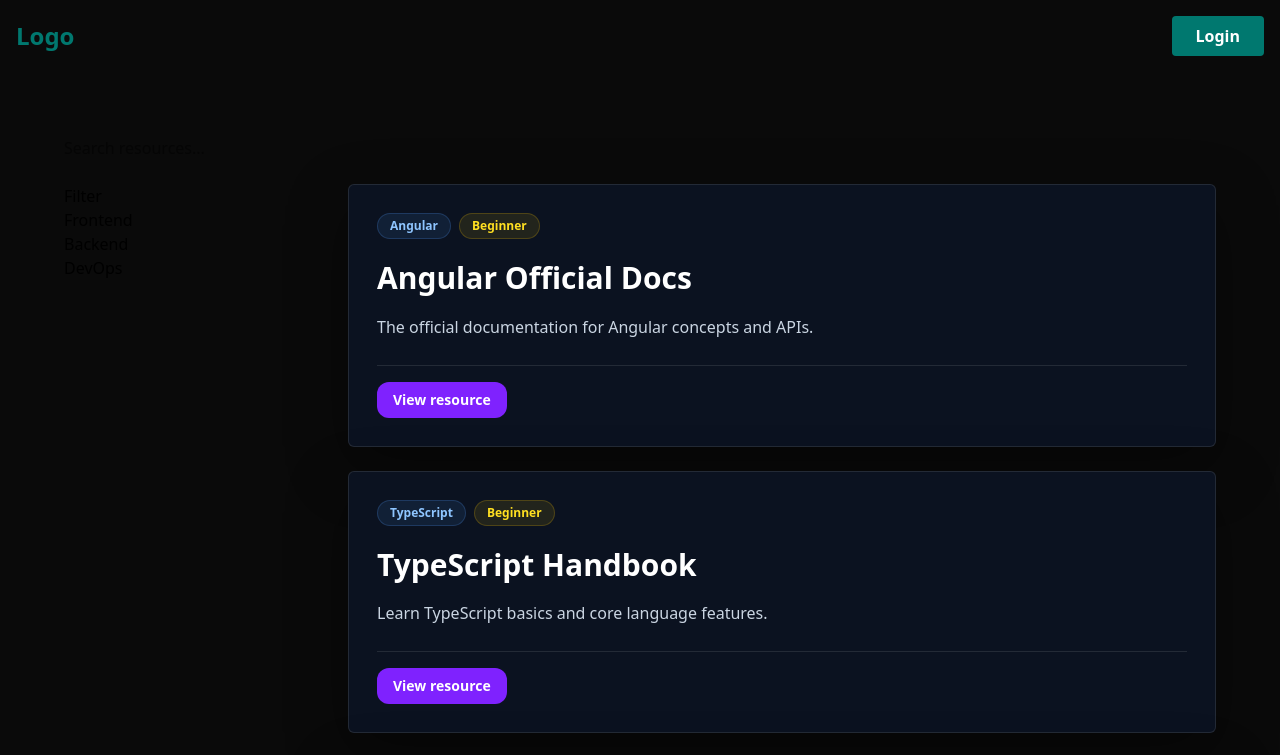
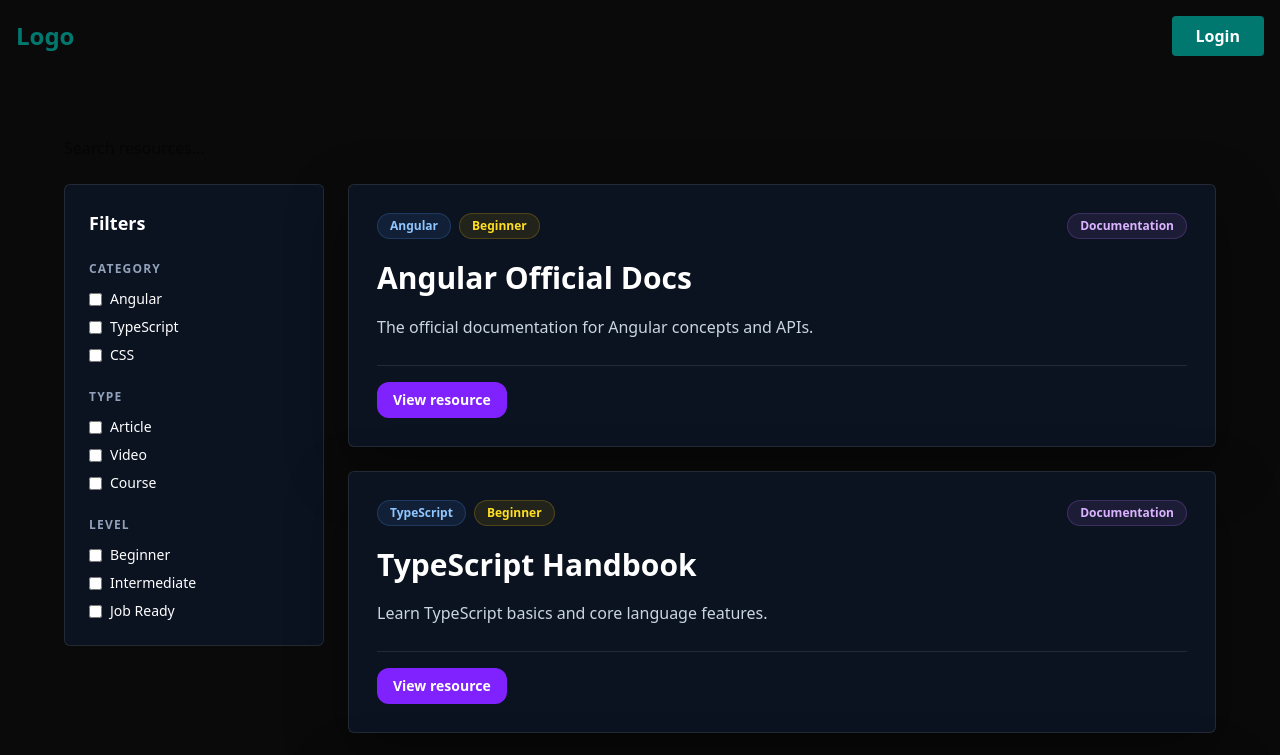
Before and after one commit to yvettebaker90/devhub, an Angular app: page /resources in a window 1280 px wide. Shown: the top 755 px of the page. Built offline with nearby package versions, Linux system fonts and the light colour scheme.

Commit message:
added type to the cards and fixed the filtration on the sidebar

```diff
--- a/src/app/components/cards/cards.component.html
+++ b/src/app/components/cards/cards.component.html
@@ -16,13 +16,21 @@
       </span>
     </div>
 
-    @if (isCommunityPick()) {
+    <div class="flex flex-col items-end gap-2">
       <span
-        class="rounded-full border border-yellow-300/20 bg-yellow-300/10 px-3 py-1 text-xs font-bold text-yellow-200"
+        class="rounded-full border border-purple-400/20 bg-purple-400/10 px-3 py-1 text-xs font-semibold text-purple-300"
       >
-        COMMUNITY PICK
+        {{ type() }}
       </span>
-    }
+
+      @if (isCommunityPick()) {
+        <span
+          class="rounded-full border border-yellow-300/20 bg-yellow-300/10 px-3 py-1 text-xs font-bold text-yellow-200"
+        >
+          COMMUNITY PICK
+        </span>
+      }
+    </div>
   </div>
 
   <h3 class="mb-4 text-2xl font-bold leading-tight md:text-3xl">
--- a/src/app/components/cards/cards.component.ts
+++ b/src/app/components/cards/cards.component.ts
@@ -14,5 +14,6 @@ export class ResourceCardComponent {
   readonly category = input.required<string>();
   readonly level = input.required<string>();
   readonly link = input.required<string>();
+  readonly type = input.required<string>();
   readonly isCommunityPick = input<boolean>(false);
 }
--- a/src/app/components/filter-sidebar/filter-sidebar.component.html
+++ b/src/app/components/filter-sidebar/filter-sidebar.component.html
@@ -1,8 +1,114 @@
-<aside>
-  <h2>Filter</h2>
-  <ul>
-    <li><button (click)="selectCategory('Frontend')">Frontend</button></li>
-    <li><button (click)="selectCategory('Backend')">Backend</button></li>
-    <li><button (click)="selectCategory('DevOps')">DevOps</button></li>
-  </ul>
+<aside
+  class="h-fit rounded-md border border-white/10 bg-[#0b1220] p-6 text-white"
+>
+  <!-- TITLE -->
+  <h2 class="mb-6 text-lg font-semibold">Filters</h2>
+
+  <!-- 🧩 CATEGORY -->
+  <div class="mb-6">
+    <h3 class="mb-3 text-xs font-semibold uppercase tracking-widest text-slate-400">
+      Category
+    </h3>
+
+    <div class="space-y-2">
+      <label class="flex items-center gap-2 text-sm">
+        <input
+          type="checkbox"
+          class="accent-violet-500"
+          (change)="onCategoryChange('Angular', $any($event.target).checked)"
+        />
+        Angular
+      </label>
+
+      <label class="flex items-center gap-2 text-sm">
+        <input
+          type="checkbox"
+          class="accent-violet-500"
+          (change)="onCategoryChange('TypeScript', $any($event.target).checked)"
+        />
+        TypeScript
+      </label>
+
+      <label class="flex items-center gap-2 text-sm">
+        <input
+          type="checkbox"
+          class="accent-violet-500"
+          (change)="onCategoryChange('CSS', $any($event.target).checked)"
+        />
+        CSS
+      </label>
+    </div>
+  </div>
+
+  <!-- 📚 TYPE -->
+  <div class="mb-6">
+    <h3 class="mb-3 text-xs font-semibold uppercase tracking-widest text-slate-400">
+      Type
+    </h3>
+
+    <div class="space-y-2">
+      <label class="flex items-center gap-2 text-sm">
+        <input
+          type="checkbox"
+          class="accent-violet-500"
+          (change)="onTypeChange('Article', $any($event.target).checked)"
+        />
+        Article
+      </label>
+
+      <label class="flex items-center gap-2 text-sm">
+        <input
+          type="checkbox"
+          class="accent-violet-500"
+          (change)="onTypeChange('Video', $any($event.target).checked)"
+        />
+        Video
+      </label>
+
+      <label class="flex items-center gap-2 text-sm">
+        <input
+          type="checkbox"
+          class="accent-violet-500"
+          (change)="onTypeChange('Course', $any($event.target).checked)"
+        />
+        Course
+      </label>
+    </div>
+  </div>
+
+  <!-- 🎯 LEVEL -->
+  <div>
+    <h3 class="mb-3 text-xs font-semibold uppercase tracking-widest text-slate-400">
+      Level
+    </h3>
+
+    <div class="space-y-2">
+      <label class="flex items-center gap-2 text-sm">
+        <input
+          type="checkbox"
+          class="accent-violet-500"
+          (change)="onLevelChange('Beginner', $any($event.target).checked)"
+        />
+        Beginner
+      </label>
+
+      <label class="flex items-center gap-2 text-sm">
+        <input
+          type="checkbox"
+          class="accent-violet-500"
+          (change)="onLevelChange('Intermediate', $any($event.target).checked)"
+        />
+        Intermediate
+      </label>
+
+      <label class="flex items-center gap-2 text-sm">
+        <input
+          type="checkbox"
+          class="accent-violet-500"
+          (change)="onLevelChange('Job Ready', $any($event.target).checked)"
+        />
+        Job Ready
+      </label>
+    </div>
+  </div>
 </aside>
--- a/src/app/components/filter-sidebar/filter-sidebar.component.ts
+++ b/src/app/components/filter-sidebar/filter-sidebar.component.ts
@@ -1,15 +1,64 @@
-import { ChangeDetectionStrategy, Component, Output, EventEmitter } from '@angular/core';
+import { Component, output, signal } from '@angular/core';
+import { CommonModule } from '@angular/common';
+import { FormsModule } from '@angular/forms';
+
+export interface FilterState {
+  categories: string[];
+  types: string[];
+  levels: string[];
+}
 
 @Component({
   selector: 'app-filter-sidebar',
   standalone: true,
-  changeDetection: ChangeDetectionStrategy.OnPush,
+  imports: [CommonModule, FormsModule],
   templateUrl: './filter-sidebar.component.html',
 })
 export class FilterSidebarComponent {
-  @Output() categoryChanged = new EventEmitter<string>();
+  filterChanged = output<FilterState>();
 
-  selectCategory(category: string): void {
-    this.categoryChanged.emit(category);
+  readonly selectedCategories = signal<Set<string>>(new Set());
+  readonly selectedTypes = signal<Set<string>>(new Set());
+  readonly selectedLevels = signal<Set<string>>(new Set());
+
+  onCategoryChange(category: string, isChecked: boolean): void {
+    const updated = new Set(this.selectedCategories());
+    if (isChecked) {
+      updated.add(category);
+    } else {
+      updated.delete(category);
+    }
+    this.selectedCategories.set(updated);
+    this.emitFilter();
+  }
+
+  onTypeChange(type: string, isChecked: boolean): void {
+    const updated = new Set(this.selectedTypes());
+    if (isChecked) {
+      updated.add(type);
+    } else {
+      updated.delete(type);
+    }
+    this.selectedTypes.set(updated);
+    this.emitFilter();
+  }
+
+  onLevelChange(level: string, isChecked: boolean): void {
+    const updated = new Set(this.selectedLevels());
+    if (isChecked) {
+      updated.add(level);
+    } else {
+      updated.delete(level);
+    }
+    this.selectedLevels.set(updated);
+    this.emitFilter();
+  }
+
+  private emitFilter(): void {
+    this.filterChanged.emit({
+      categories: Array.from(this.selectedCategories()),
+      types: Array.from(this.selectedTypes()),
+      levels: Array.from(this.selectedLevels()),
+    });
   }
 }
--- a/src/app/components/pages/home/home.component.html
+++ b/src/app/components/pages/home/home.component.html
@@ -6,7 +6,7 @@
     <app-search-bar (searchChanged)="updateSearch($event)" />
 
     <div class="grid gap-6 lg:grid-cols-[260px_1fr]">
-      <app-filter-sidebar (categoryChanged)="updateCategory($event)" />
+      <app-filter-sidebar (filterChanged)="updateFilters($event)" />
 
       <div class="flex flex-col gap-6">
         @for (resource of filteredResources(); track resource.title) {
@@ -16,9 +16,10 @@
             [category]="resource.category"
             [level]="resource.level"
             [link]="resource.link"
+            [type]="resource.type"
           />
         } @empty {
-          <p class="rounded-xl border border-slate-200 bg-white p-4 text-sm text-slate-600">
+          <p class="rounded-xl p-4 text-sm text-white">
             No resources match your filters yet.
           </p>
         }
--- a/src/app/components/pages/home/home.component.ts
+++ b/src/app/components/pages/home/home.component.ts
@@ -1,6 +1,7 @@
 import { Component, signal, computed } from '@angular/core';
+import { CommonModule } from '@angular/common';
 import { SearchBarComponent } from '../../search-bar/search-bar.component';
-import { FilterSidebarComponent } from '../../filter-sidebar/filter-sidebar.component';
+import { FilterSidebarComponent, FilterState } from '../../filter-sidebar/filter-sidebar.component';
 import { ResourceCardComponent } from '../../cards/cards.component';
 
 interface ResourceItem {
@@ -9,12 +10,14 @@ interface ResourceItem {
   category: string;
   level: string;
   link: string;
+  type: string;
 }
 
 @Component({
   selector: 'app-home',
   standalone: true,
   imports: [
+    CommonModule,
     SearchBarComponent,
     FilterSidebarComponent,
     ResourceCardComponent,
@@ -23,7 +26,9 @@ interface ResourceItem {
 })
 export class HomeComponent {
   readonly searchTerm = signal('');
-  readonly selectedCategory = signal('All');
+  readonly selectedCategories = signal<string[]>([]);
+  readonly selectedTypes = signal<string[]>([]);
+  readonly selectedLevels = signal<string[]>([]);
 
   readonly resources = signal<ResourceItem[]>([
     {
@@ -32,6 +37,7 @@ export class HomeComponent {
       category: 'Angular',
       level: 'Beginner',
       link: 'https://angular.dev',
+      type: 'Documentation',
     },
     {
       title: 'TypeScript Handbook',
@@ -39,6 +45,7 @@ export class HomeComponent {
       category: 'TypeScript',
       level: 'Beginner',
       link: 'https://www.typescriptlang.org/docs/handbook/intro.html',
+      type: 'Documentation',
     },
     {
       title: 'CSS Tricks Guides',
@@ -46,21 +53,50 @@ export class HomeComponent {
       category: 'CSS',
       level: 'Intermediate',
       link: 'https://css-tricks.com/guides/',
+      type: 'Article',
     },
+    {
+      title: 'RxJS Documentation',
+      description: 'Comprehensive guide to reactive programming with RxJS.',
+      category: 'TypeScript',
+      level: 'Intermediate',
+      link: 'https://rxjs.dev/guide/overview',
+      type: 'Documentation',
+    },
+    {
+      title: 'Angular Material',
+      description: 'UI component library for Angular applications.',
+      category: 'Angular',
+      level: 'Intermediate',
+      link: 'https://material.angular.io',
+      type: 'Library',
+    },
+    {
+      title: 'Advanced TypeScript Types',
+      description: 'Deep dive into advanced TypeScript type features.',
+      category: 'TypeScript',
+      level: 'Advanced',
+      link: 'https://www.typescriptlang.org/docs/handbook/advanced-types.html',
+      type: 'Documentation',
+    }
   ]);
 
   readonly filteredResources = computed(() => {
     const term = this.searchTerm().toLowerCase().trim();
-    const category = this.selectedCategory();
+    const categories = this.selectedCategories();
+    const types = this.selectedTypes();
+    const levels = this.selectedLevels();
 
     return this.resources().filter((resource: ResourceItem) => {
-      const matchesCategory = category === 'All' || resource.category === category;
+      const matchesCategory =
+        categories.length === 0 || categories.includes(resource.category);
+      const matchesLevel = levels.length === 0 || levels.includes(resource.level);
       const matchesSearch =
         term.length === 0 ||
         resource.title.toLowerCase().includes(term) ||
         resource.description.toLowerCase().includes(term);
 
-      return matchesCategory && matchesSearch;
+      return matchesCategory && matchesLevel && matchesSearch;
     });
   });
 
@@ -68,7 +104,9 @@ export class HomeComponent {
     this.searchTerm.set(term);
   }
 
-  updateCategory(category: string): void {
-    this.selectedCategory.set(category);
+  updateFilters(filterState: FilterState): void {
+    this.selectedCategories.set(filterState.categories);
+    this.selectedTypes.set(filterState.types);
+    this.selectedLevels.set(filterState.levels);
   }
 }
```
